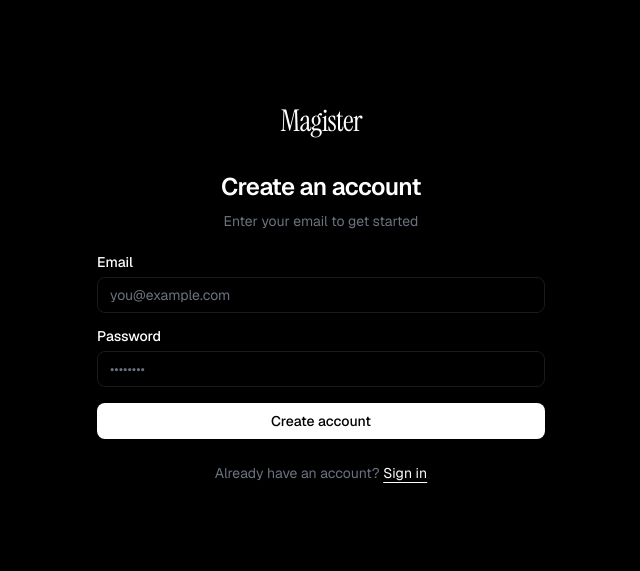
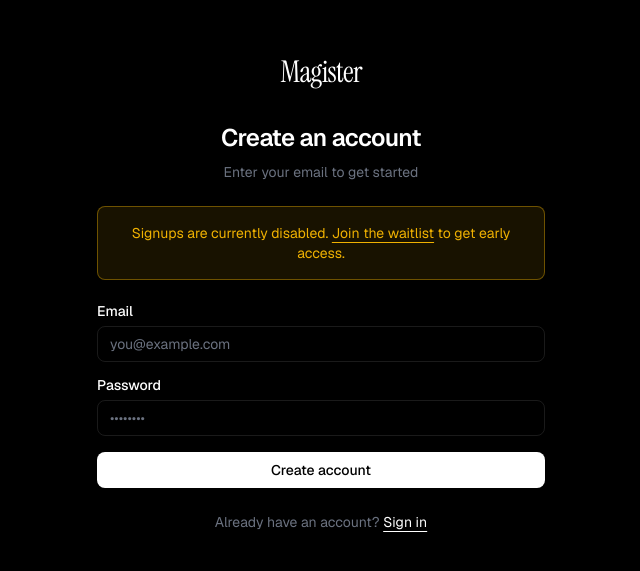
Before and after one commit to elliot-ylambda/magister-openclaw, a Next.js app in the folder webapp/: page /signup in a window 1280 px wide. Shown: the part 107-678 px from the top of the page, without its empty margins (319-959 px from the left). Built offline with nearby package versions, Linux system fonts and the light colour scheme; no server answers.

Commit message:
Update signup banner

```diff
--- a/webapp/src/components/auth/signup-form.tsx
+++ b/webapp/src/components/auth/signup-form.tsx
@@ -14,13 +14,18 @@
   const [state, formAction, pending] = useActionState(signup, initialState);
   const [shaking, setShaking] = useState(false);
   const [shakeKey, setShakeKey] = useState(0);
+  const [pulsing, setPulsing] = useState(false);
+  const [pulseKey, setPulseKey] = useState(0);
 
   useEffect(() => {
     if (state.error) {
       setShakeKey((k) => k + 1);
       setShaking(true);
-      const timer = setTimeout(() => setShaking(false), 500);
-      return () => clearTimeout(timer);
+      setPulseKey((k) => k + 1);
+      setPulsing(true);
+      const shakeTimer = setTimeout(() => setShaking(false), 500);
+      const pulseTimer = setTimeout(() => setPulsing(false), 1200);
+      return () => { clearTimeout(shakeTimer); clearTimeout(pulseTimer); };
     }
   }, [state]);
 
@@ -31,22 +36,23 @@
         <p className="text-sm text-muted-foreground">Enter your email to get started</p>
       </div>
 
+      <motion.div
+        key={pulseKey}
+        animate={pulsing ? { scale: [1, 1.03, 1, 1.03, 1] } : {}}
+        transition={{ duration: 1.2 }}
+        className="rounded-md border border-yellow-500/40 bg-yellow-500/10 p-4 text-center text-sm text-yellow-500"
+      >
+        Signups are currently disabled.{' '}
+        <Link
+          href="/"
+          className="underline underline-offset-4 hover:text-yellow-400"
+        >
+          Join the waitlist
+        </Link>{' '}
+        to get early access.
+      </motion.div>
+
       <form action={formAction} className="space-y-4">
-        {state.error && (
-          <div className="space-y-2">
-            <div className="rounded-md bg-destructive/10 p-3 text-sm text-destructive" role="alert">
-              {state.error}
-            </div>
-            <p className="text-center text-sm text-muted-foreground">
-              <Link
-                href="/#hero-email"
-                className="text-primary underline underline-offset-4 hover:text-primary/80"
-              >
-                Join the waitlist →
-              </Link>
-            </p>
-          </div>
-        )}
 
         <div className="space-y-2">
           <Label htmlFor="email">Email</Label>
```
